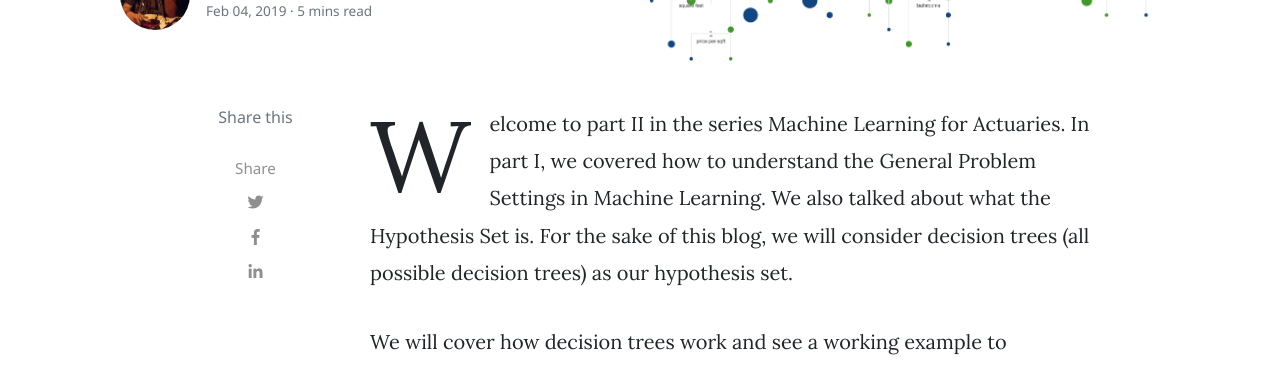
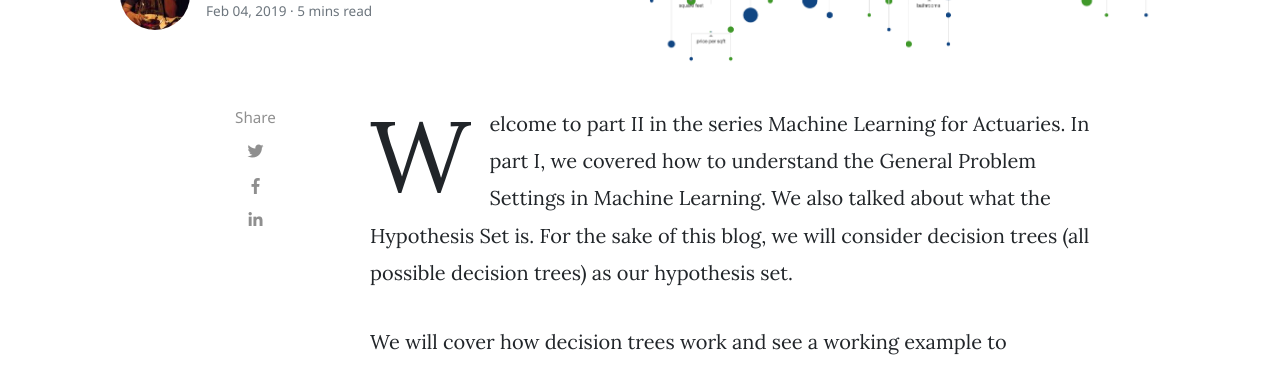
Before and after one commit to Machine-Learning-Club-India/MLClub, a Jekyll site: the page built from _posts/2019-02-04-decision-trees.markdown, in a window 1280 px wide. Shown: the part 416-783 px from the top of the page. Built offline with Jekyll 4.4.1, drawn with Linux system fonts in a browser that asks for light colours; nearby versions of some CDN libraries; comment, search, counter and statistics services are not loaded.

Commit message:
Share buttons updated

```diff
--- a/_layouts/post.html
+++ b/_layouts/post.html
@@ -45,21 +45,6 @@
         <!-- Share -->
 		<div class="col-lg-2 pr-4 mb-4 col-md-12">
 			<div class="share sticky-top sticky-top-offset text-center">
-				<div class="text-muted">
-					Share this
-				</div>
-				<div class="share d-inline-block">
-					<!-- AddToAny BEGIN -->
-					<div class="a2a_kit a2a_kit_size_32 a2a_default_style">
-						<a class="a2a_dd" href="https://www.addtoany.com/share"></a>
-						<a class="a2a_button_facebook"></a>
-						<a class="a2a_button_twitter"></a>
-					</div>
-					<script async src="https://static.addtoany.com/menu/page.js"></script>
-					<!-- AddToAny END -->
-				</div>
-
-
 				<p>Share</p>
 			    <ul>
 			        <li class="ml-1 mr-1">
```
